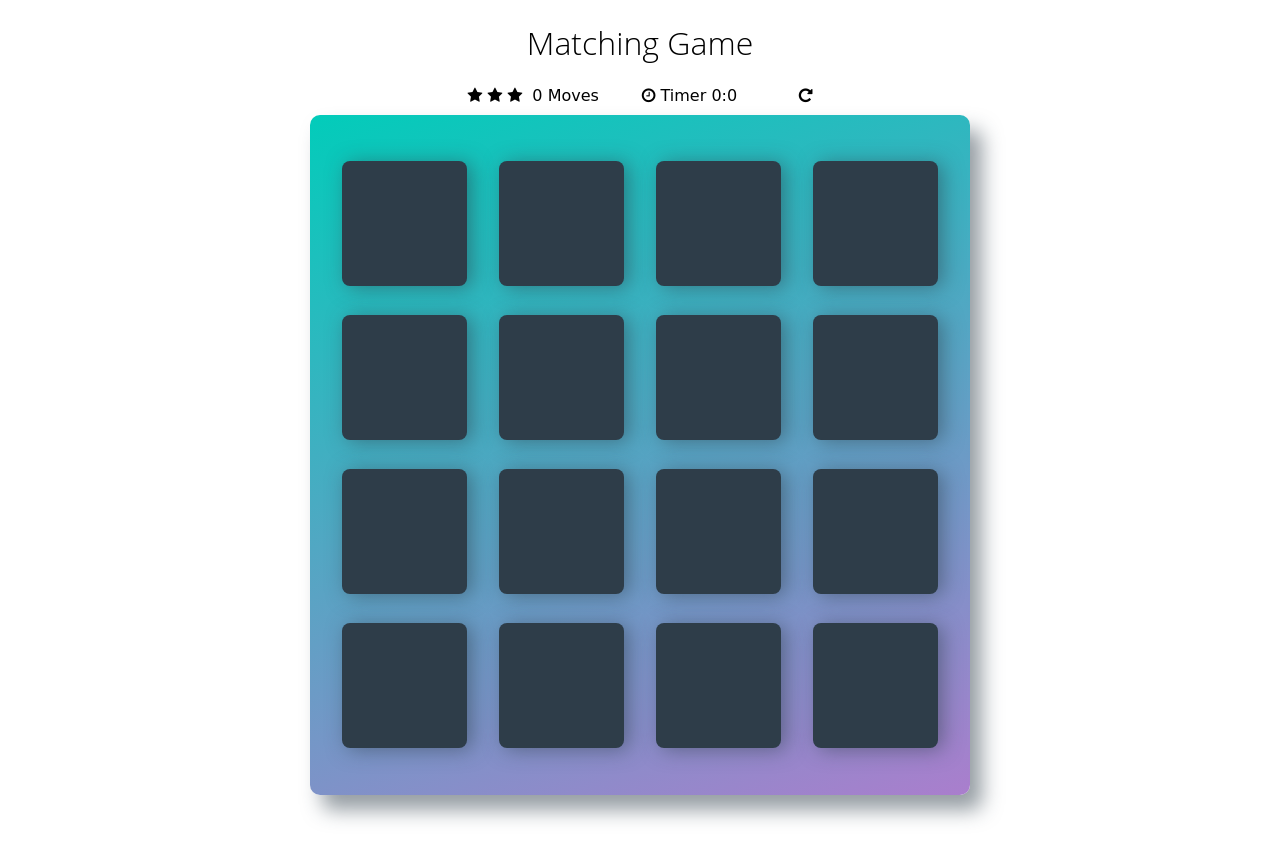
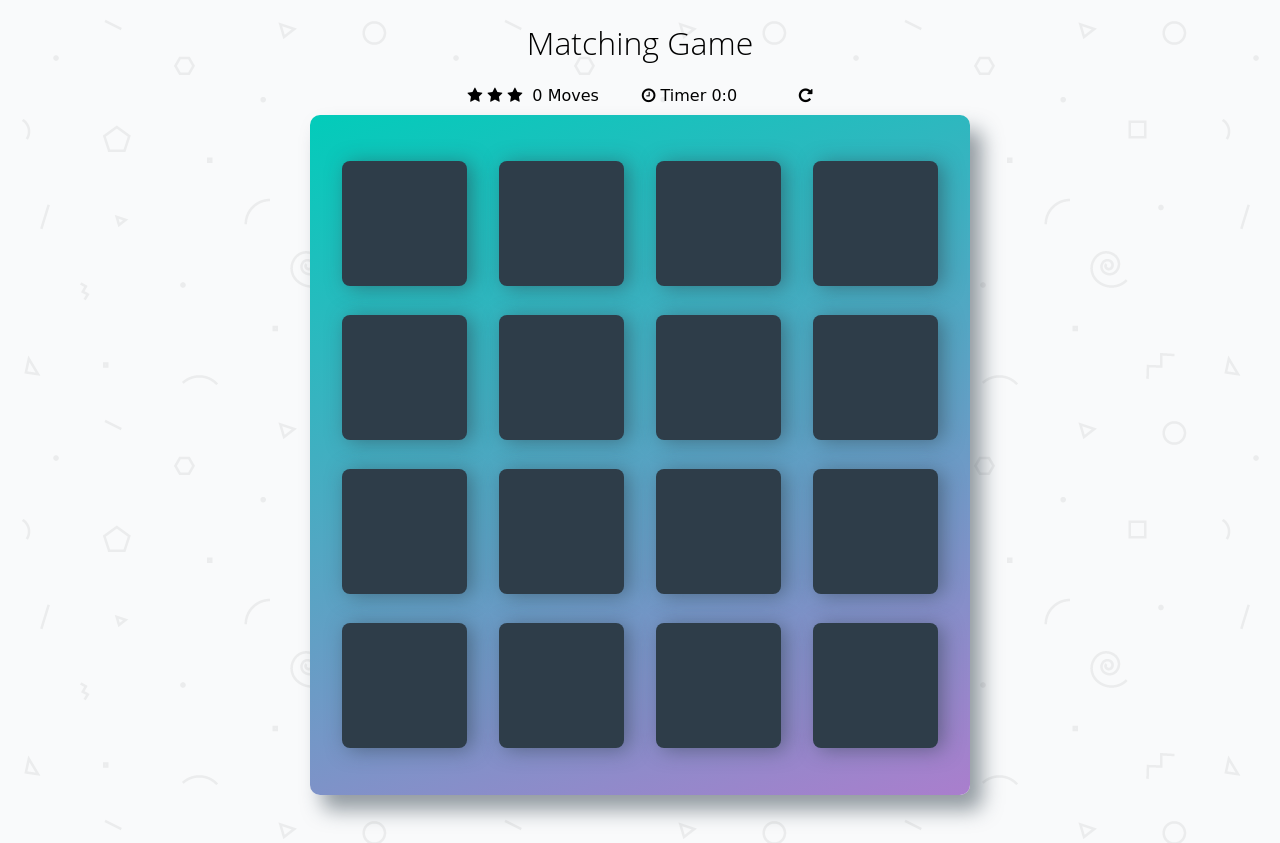
Before and after one commit to c-clin/fend-memory-game, a plain HTML site: page index.html in a window 1280 px wide. Drawn offline with nearby package versions, Linux system fonts and the light colour scheme; a web font is replaced by a local one.

Commit message:
Update app.css

```diff
--- a/app.css
+++ b/app.css
@@ -17,7 +17,7 @@ body {
 }
 
 body {
-    background: #ffffff url('../img/geometry2.png'); /* Background pattern from Subtle Patterns */
+    background: #ffffff url('../geometry2.png'); /* Background pattern from Subtle Patterns */
     font-family: 'Coda', cursive;
 }
 
```
